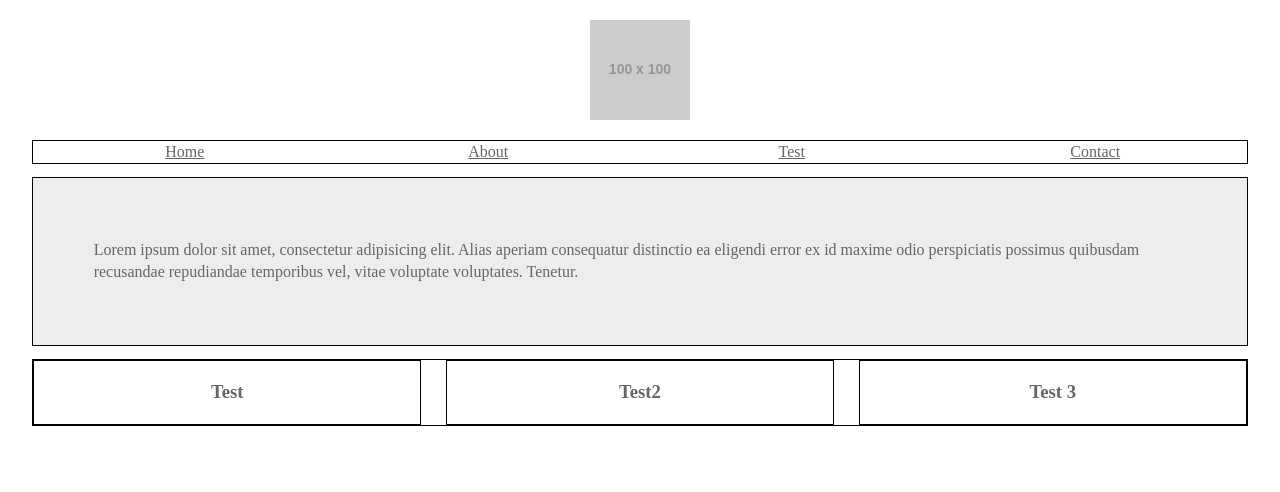
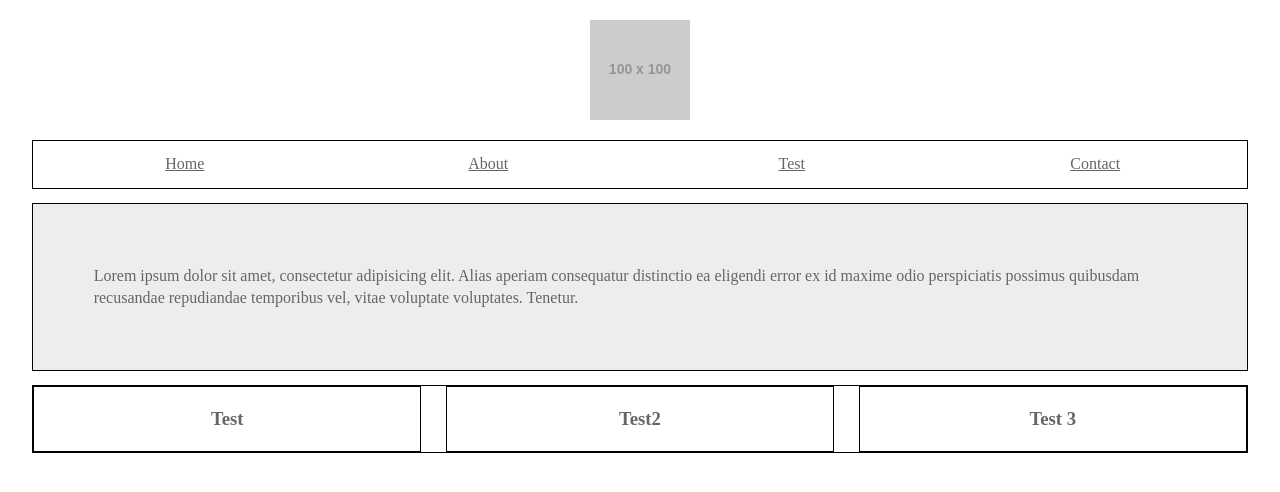
Before and after one commit to ghelanijimmy/cssgrid, a website: page src/grid.html in a window 1280 px wide. Drawn offline with Linux system fonts and the light colour scheme; placeholder pictures from the web are drawn by us.

Commit message:
nav style update

```diff
--- a/src/css/main.css
+++ b/src/css/main.css
@@ -353,6 +353,9 @@ section.wrapper > nav {
 section.wrapper > nav a {
   flex-basis: 25%;
   text-align: center;
+  box-sizing: border-box;
+  margin: 0 2%;
+  padding: 1%;
 }
 
 section.wrapper footer {
```
